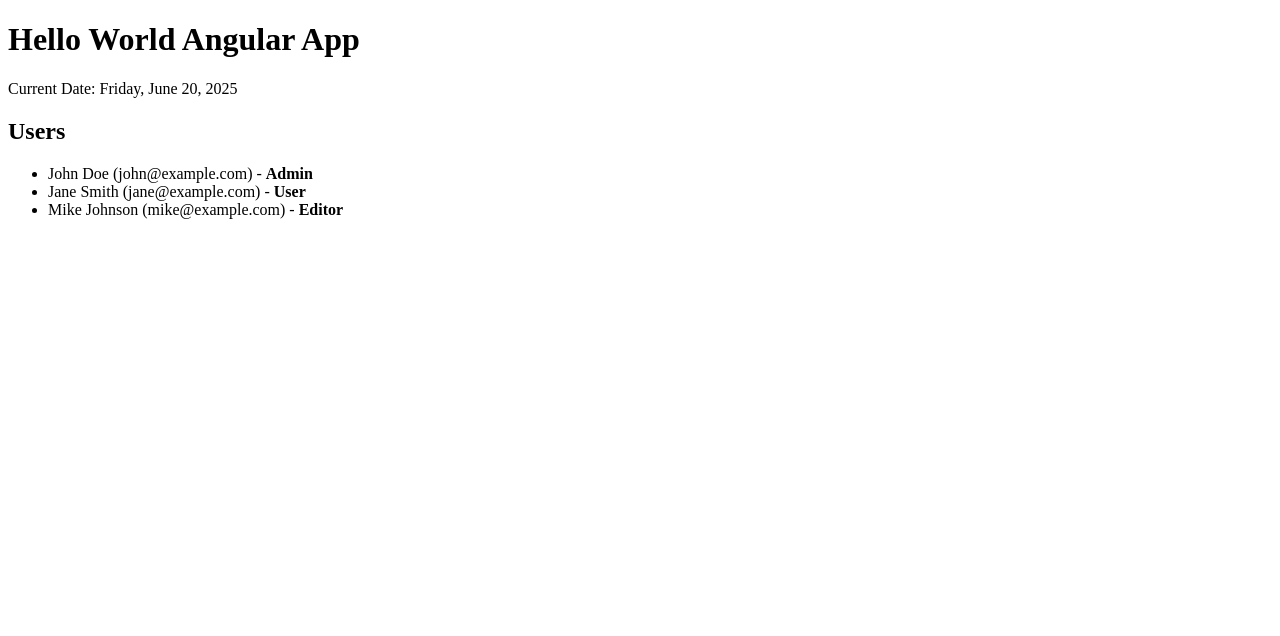
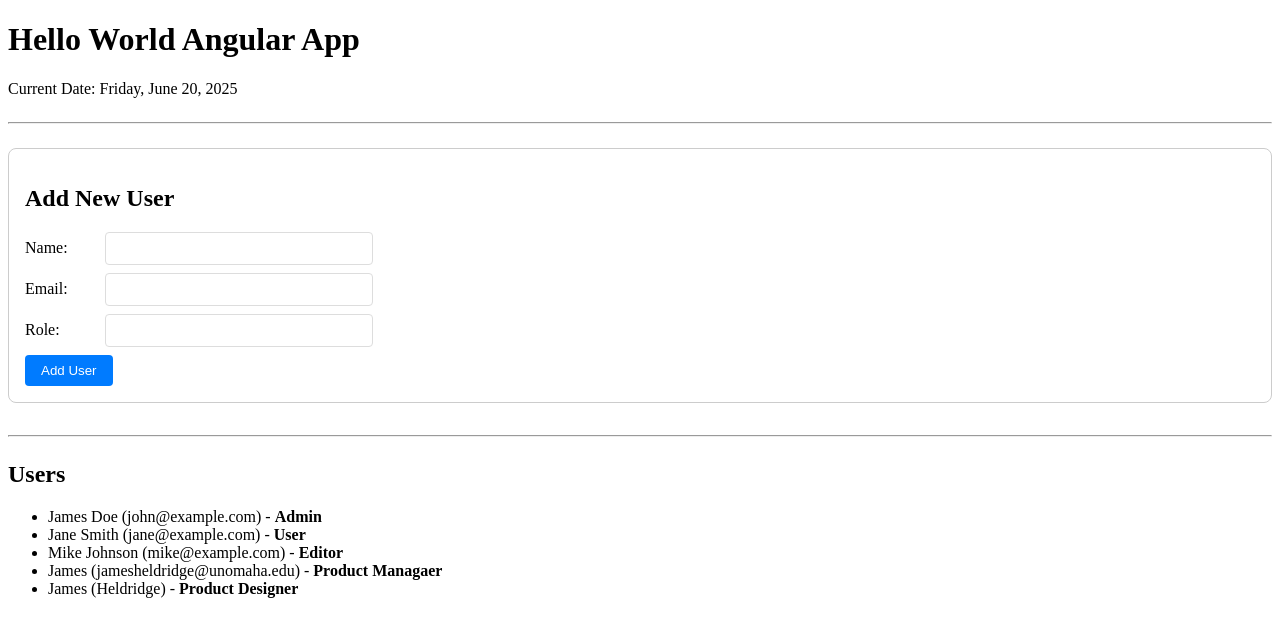
Before and after one commit to jayheld/AngularHW, an Angular app: page / in a window 1280 px wide. Shown: the top 636 px of the page. Built offline with nearby package versions, Linux system fonts and the light colour scheme; data requests are answered from the project's data file.

Commit message:
feat: Add create user form and functionality

```diff
--- a/db.json
+++ b/db.json
@@ -1,22 +1,34 @@
 {
   "users": [
     {
-      "id": 1,
-      "name": "John Doe",
+      "id": "1",
+      "name": "James Doe",
       "email": "john@example.com",
       "role": "Admin"
     },
     {
-      "id": 2,
+      "id": "2",
       "name": "Jane Smith",
       "email": "jane@example.com",
       "role": "User"
     },
     {
-      "id": 3,
+      "id": "3",
       "name": "Mike Johnson",
       "email": "mike@example.com",
       "role": "Editor"
+    },
+    {
+      "id": "fcb7",
+      "name": "James",
+      "email": "jamesheldridge@unomaha.edu",
+      "role": "Product Managaer"
+    },
+    {
+      "id": "64d9",
+      "name": "James ",
+      "email": "Heldridge",
+      "role": "Product Designer "
     }
   ]
 }
--- a/src/app/app.component.html
+++ b/src/app/app.component.html
@@ -2,6 +2,30 @@
   <div>
     <h1>{{ title }}</h1>
     <p>Current Date: {{ currentDate | date: 'fullDate' }}</p>
+
+    <hr>
+
+    <!-- Add User Form -->
+    <div class="form-section">
+      <h2>Add New User</h2>
+      <form (ngSubmit)="addUser()">
+        <div>
+          <label for="name">Name:</label>
+          <input type="text" id="name" [(ngModel)]="newUser.name" name="name" required>
+        </div>
+        <div>
+          <label for="email">Email:</label>
+          <input type="email" id="email" [(ngModel)]="newUser.email" name="email" required>
+        </div>
+        <div>
+          <label for="role">Role:</label>
+          <input type="text" id="role" [(ngModel)]="newUser.role" name="role" required>
+        </div>
+        <button type="submit">Add User</button>
+      </form>
+    </div>
+
+    <hr>
 
     <h2>Users</h2>
     <ul *ngIf="users.length > 0; else no_users">
@@ -15,3 +39,40 @@
   </div>
 </main>
 <router-outlet />
+
+<style>
+  .form-section {
+    margin-bottom: 2rem;
+    padding: 1rem;
+    border: 1px solid #ccc;
+    border-radius: 8px;
+  }
+  .form-section div {
+    margin-bottom: 0.5rem;
+  }
+  label {
+    display: inline-block;
+    width: 80px;
+  }
+  input {
+    padding: 0.5rem;
+    width: 250px;
+    border-radius: 4px;
+    border: 1px solid #ddd;
+  }
+  button {
+    padding: 0.5rem 1rem;
+    background-color: #007bff;
+    color: white;
+    border: none;
+    border-radius: 4px;
+    cursor: pointer;
+  }
+  button:hover {
+    background-color: #0056b3;
+  }
+  hr {
+    margin-top: 1.5rem;
+    margin-bottom: 1.5rem;
+  }
+</style>
--- a/src/app/app.component.ts
+++ b/src/app/app.component.ts
@@ -2,6 +2,7 @@ import { Component, OnInit } from '@angular/core';
 import { RouterOutlet } from '@angular/router';
 import { UserService } from './user.service';
 import { CommonModule } from '@angular/common';
+import { FormsModule } from '@angular/forms';
 
 interface User {
   id: number;
@@ -12,7 +13,7 @@ interface User {
 
 @Component({
   selector: 'app-root',
-  imports: [RouterOutlet, CommonModule],
+  imports: [RouterOutlet, CommonModule, FormsModule],
   templateUrl: './app.component.html',
   styleUrl: './app.component.css'
 })
@@ -20,6 +21,7 @@ export class AppComponent implements OnInit {
   title = 'Hello World Angular App';
 
   users: User[] = [];
+  newUser: User = { id: 0, name: '', email: '', role: '' };
 
   currentDate = new Date();
 
@@ -35,6 +37,26 @@ export class AppComponent implements OnInit {
     });
   }
 
+  addUser() {
+    // A real app would have more robust validation
+    if (!this.newUser.name || !this.newUser.email || !this.newUser.role) {
+      alert('Please fill out all fields.');
+      return;
+    }
+
+    // We don't send an ID, json-server will create it
+    const userToAdd = {
+      name: this.newUser.name,
+      email: this.newUser.email,
+      role: this.newUser.role
+    };
+
+    this.userService.addUser(userToAdd as User).subscribe(() => {
+      this.loadUsers(); // Refresh the list
+      this.newUser = { id: 0, name: '', email: '', role: '' }; // Reset the form
+    });
+  }
+
   onUserClick(user: User) {
     alert(`Selected user: ${user.name} (${user.role})`);
   }
```
